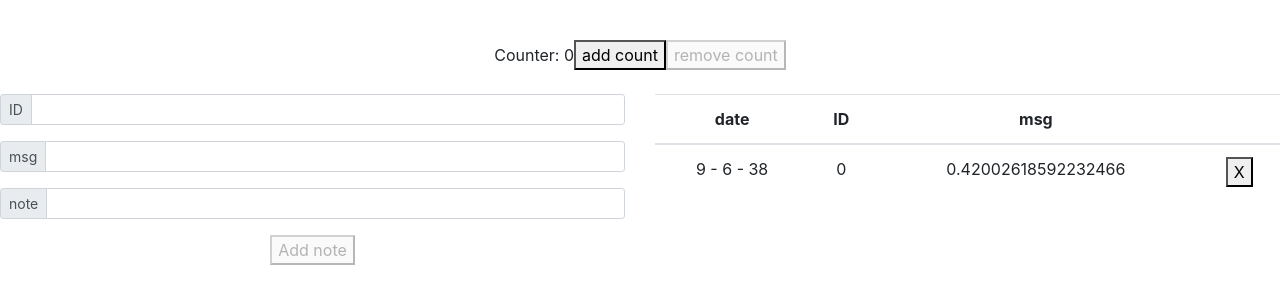
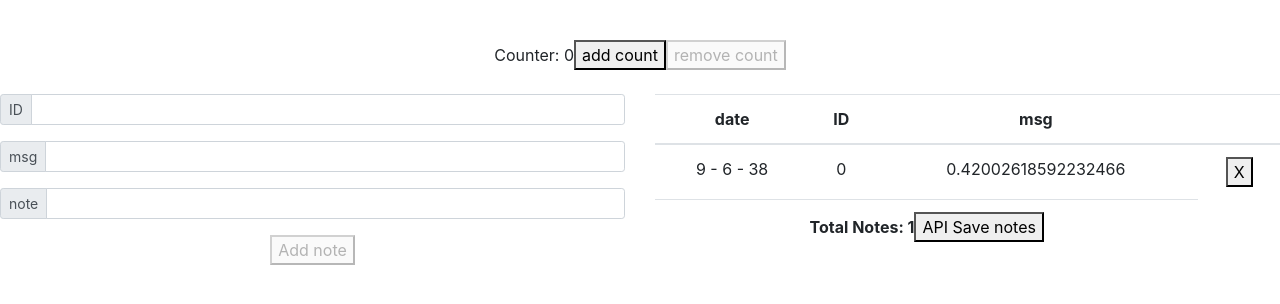
Before and after one commit to code-in-time/learn-mobx-react-typescript, a React (Create React App) app: page / in a window 1280 px wide. Both pictures are taken after a click on the button "Add note". Shown: the top 304 px of the page. Built offline with nearby package versions, Linux system fonts and the light colour scheme.

Commit message:
Save notes via api call

```diff
--- a/package.json
+++ b/package.json
@@ -7,9 +7,11 @@
     "@types/node": "^10.12.21",
     "@types/react": "^16.8.1",
     "@types/react-dom": "^16.0.11",
+    "axios": "^0.18.0",
     "bootstrap": "^4.2.1",
     "mobx": "^5.9.0",
     "mobx-react": "^5.4.3",
+    "mobx-react-devtools": "^6.0.3",
     "react": "^16.7.0",
     "react-dom": "^16.7.0",
     "react-scripts": "2.1.3",
--- a/src/App.tsx
+++ b/src/App.tsx
@@ -7,11 +7,13 @@ import TodoListView from "./TodoListView";
 import 'bootstrap/dist/css/bootstrap.min.css'
 import NotesAdd from './NotesAdd';
 import NotesView from './NotesView';
+import DevTools from 'mobx-react-devtools'
 
 class App extends Component {
   render() {
     return (
       <div className="App">
+        <DevTools />
         <div className="row">
           <div className="col">
             <TodoListView />
--- a/src/NotesView.tsx
+++ b/src/NotesView.tsx
@@ -2,11 +2,26 @@ import React, { Component, ReactHTMLElement, ReactComponentElement } from 'react
 import { observable, computed } from 'mobx'
 import { observer } from 'mobx-react'
 import NotesStore, { Inotes } from "./store/NotesStore"
+import axios from 'axios'
 
 @observer
 export default class NotesView extends Component {
 
     xButton = (index:number) => <button onClick={() => {NotesStore.removeNote(index)}} type="button">X</button>
+
+    btnClickApiSave = (e:any) => {
+        console.log('e', e)
+        debugger
+        axios.post('http://localhost:5000/api/shop', {NotesL: NotesStore.notes})
+          .then(function (response: any) {
+            console.log(response);
+            // clear all the notes
+            NotesStore.clearAllNotes()
+          })
+          .catch(function (error) {
+            console.log(error);
+          });
+    }
 
     render() {
         return (
@@ -32,6 +47,18 @@ export default class NotesView extends Component {
                                 </tr>)
                         }
                     </tbody>
+                    <tfoot>
+                        <tr>
+                            <td colSpan={3}>
+                                <strong>Total Notes: {NotesStore.totalNewNotesCount}</strong>
+                                {/* API to save all notes */}
+                                {NotesStore.notes.length >= 1 &&
+                                    <button type="button" onClick={this.btnClickApiSave}>API Save notes</button>
+                                }
+                            </td>
+                        </tr>
+                    </tfoot>
+
                 </table>
             </div>
         )
--- a/src/index.tsx
+++ b/src/index.tsx
@@ -3,6 +3,7 @@ import ReactDOM from 'react-dom';
 import './index.css';
 import App from './App';
 import * as serviceWorker from './serviceWorker';
+
 
 ReactDOM.render(<App />, document.getElementById('root'));
 
--- a/src/store/NotesStore.tsx
+++ b/src/store/NotesStore.tsx
@@ -17,16 +17,15 @@ class NotesClass {
     removeNote(index: number) {
         this.notes.splice(index, 1);
     }
-
-    // @action.bound
-    // increment() {
-    //     this.counter++
-    // }
-    // @action.bound
-    // decriment() {
-    //     this.counter === 0 ? null : this.counter--
-    // }
-}
+    @action.bound
+    clearAllNotes() {
+        this.notes = [];
+    }
+    @computed
+        get totalNewNotesCount() {
+            return this.notes.length;
+        }
+    }
 
 // class TodoList {
 //     @observable todos = [];
```
Also changed, not shown: 1 other file (tests, documents, lock files or other folders).
